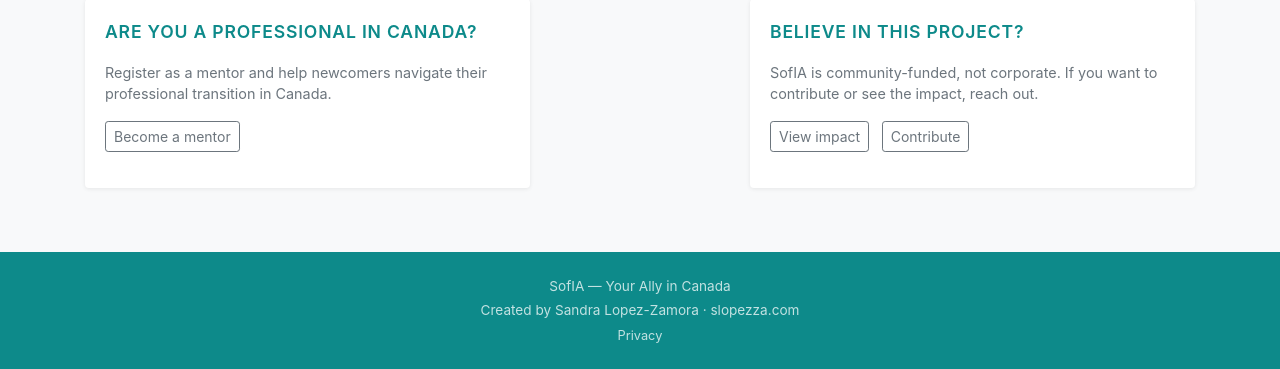
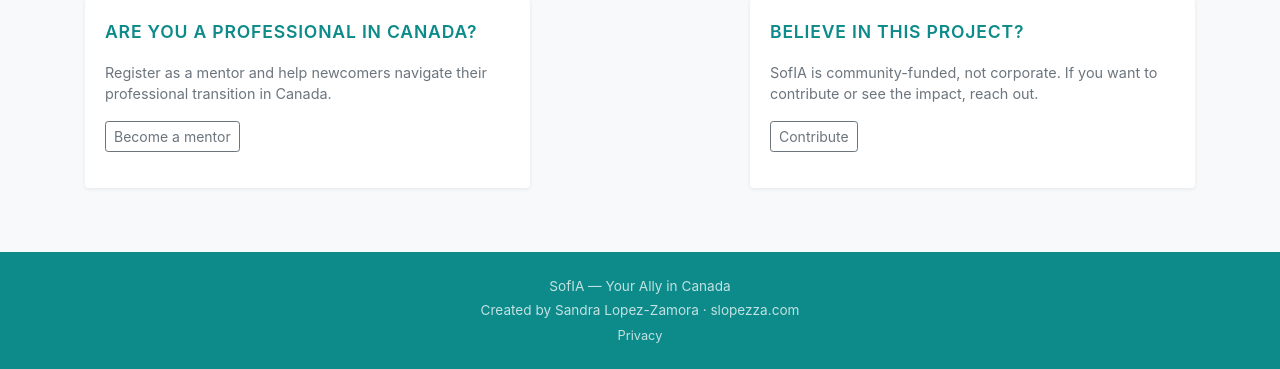
Before and after one commit to smlopezza/sofia-canada, a FastAPI app: page / in a window 1280 px wide. Shown: the part 1712-2081 px from the top of the page. Run offline with FastAPI, Linux system fonts and the light colour scheme; some libraries are stand-ins or nearby versions.

Commit message:
Impact button hiden in the home page

```diff
--- a/app/templates/index.html
+++ b/app/templates/index.html
@@ -230,9 +230,9 @@
             {% if lang == 'es' %}SofIA se sostiene gracias a la comunidad, no a corporaciones. Si quieres contribuir o ver el impacto, escríbenos.
             {% else %}SofIA is community-funded, not corporate. If you want to contribute or see the impact, reach out.{% endif %}
           </p>
-          <a href="/impact" class="btn btn-outline-secondary btn-sm mr-2">
+          <!-- <a href="/impact" class="btn btn-outline-secondary btn-sm mr-2">
             {% if lang == 'es' %}Ver impacto{% else %}View impact{% endif %}
-          </a>
+          </a> -->
           <a href="mailto:slopezza@outlook.com" class="btn btn-outline-secondary btn-sm">
             {% if lang == 'es' %}Contribuir{% else %}Contribute{% endif %}
           </a>
```
Also changed, not shown: 1 other file.
